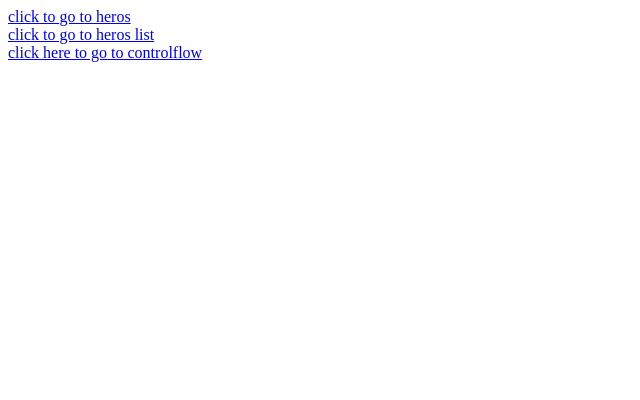
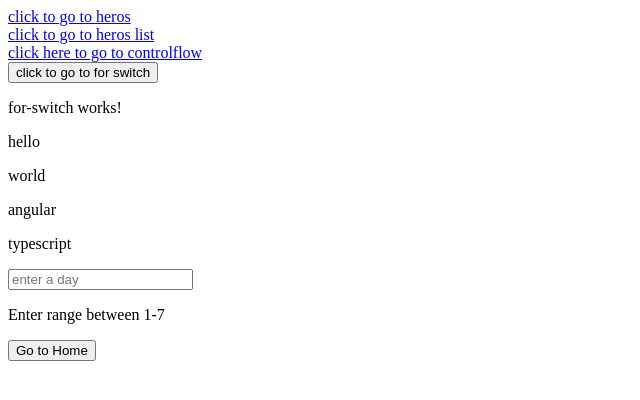
Before and after one commit to chgoutham199/angular-demo, an Angular app: page /forswitch in a window 1280 px wide. Before the commit this address led to /. Shown: the top 400 px of the page, without its empty margins (0-640 px from the left). Built offline with nearby package versions, Linux system fonts and the light colour scheme.

Commit message:
feat : add for and switch

```diff
--- a/src/app/app.component.html
+++ b/src/app/app.component.html
@@ -3,4 +3,6 @@
 <a  routerLink="heros-list">click to go to heros list</a>
 <br>
 <a routerLink="controlflow">click here to go to controlflow</a>
+<br>
+<button routerLink="forswitch">click to go to for switch</button>
 <router-outlet></router-outlet>
--- /dev/null
+++ b/src/app/for-switch/for-switch.component.html
@@ -0,0 +1,42 @@
+<p>for-switch works!</p>
+<div>
+    @for(item of items ; track $index ){
+        <p>{{item}}</p>
+    }
+</div>
+<input placeholder="enter a day" [(ngModel)]="day">
+ <div>
+    @switch (day) {
+        @case ('1') {
+            <p>Monday</p>
+        }
+        @case ('1') {
+            <p>Monday</p>
+        }
+        @case ('2') {
+            <p>Tuesday</p>
+        }
+        @case ('3') {
+            <p>Wednesday</p>
+        }
+        @case ('4') {
+            <p>Thursday</p>
+        }
+        @case ('5') {
+            <p>Friday</p>
+        }
+        @case ('6') {
+            <p>Saturday</p>
+        }
+        @case ('7') {
+            <p>Sunday</p>
+        }
+        @default {
+            <p>Enter range between 1-7</p>
+        }
+    }
+ </div>
+
+
+
+<button (click)="goToHome()">Go to Home</button>
--- /dev/null
+++ b/src/app/for-switch/for-switch.component.ts
@@ -0,0 +1,24 @@
+import { Component } from '@angular/core';
+import { Router } from '@angular/router';
+// import { CommonModule } from '@angular/common';
+import { FormsModule } from '@angular/forms';
+@Component({
+  selector: 'app-for-switch',
+  standalone: true,
+  imports: [FormsModule],
+  templateUrl: './for-switch.component.html',
+  styleUrl: './for-switch.component.css'
+})
+export class ForSwitchComponent {
+     items: string []=['hello','world','angular','typescript'];
+     constructor(private router: Router){
+
+
+     }
+
+     goToHome(){
+      this.router.navigateByUrl('');
+     }
+
+     day:string=''
+}
```
Also changed, not shown: src/app/app.routes.ts (+6 -1 lines), src/app/for-switch/for-switch.component.css (added), 1 other file (tests, documents, lock files or other folders).
